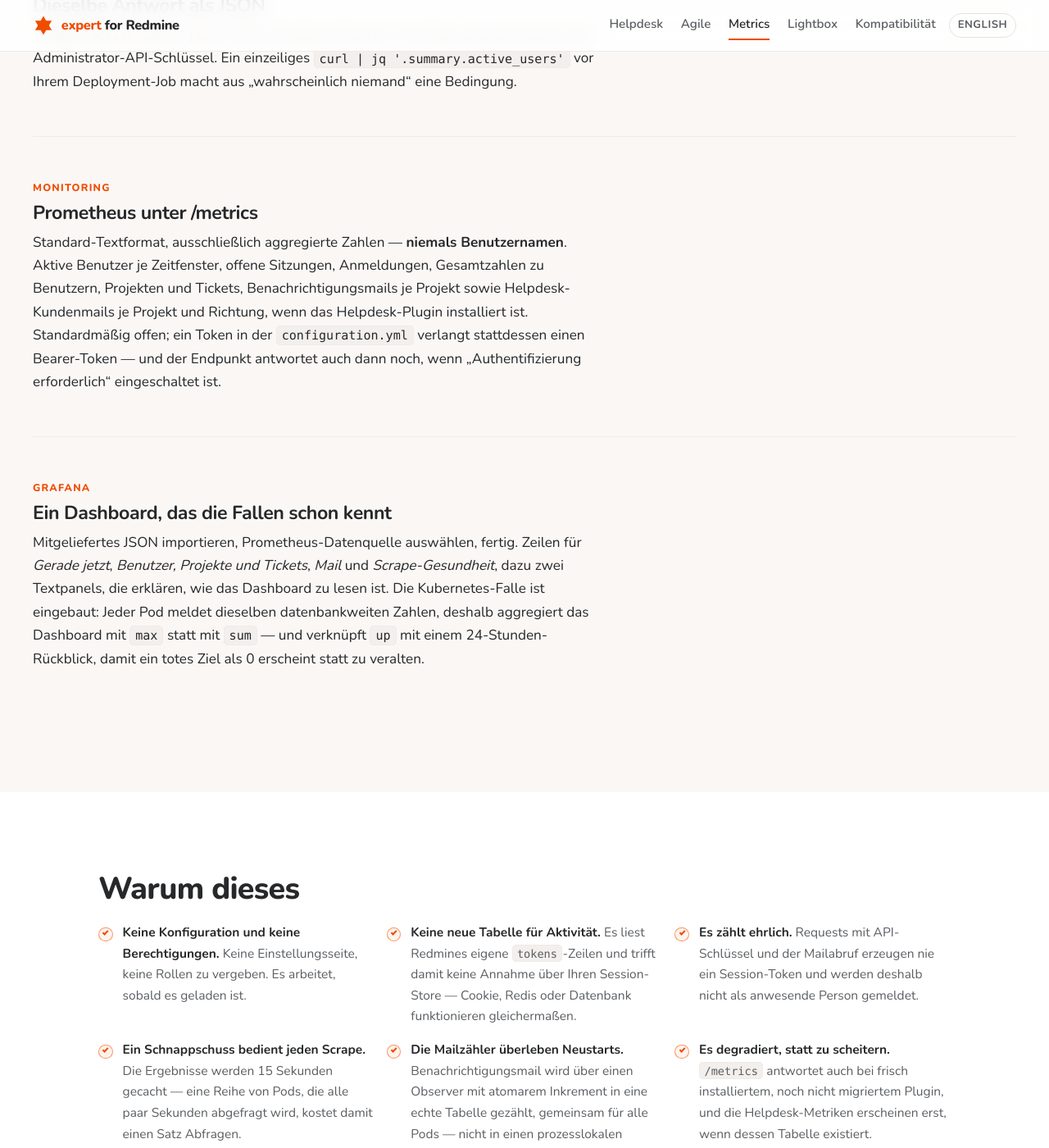
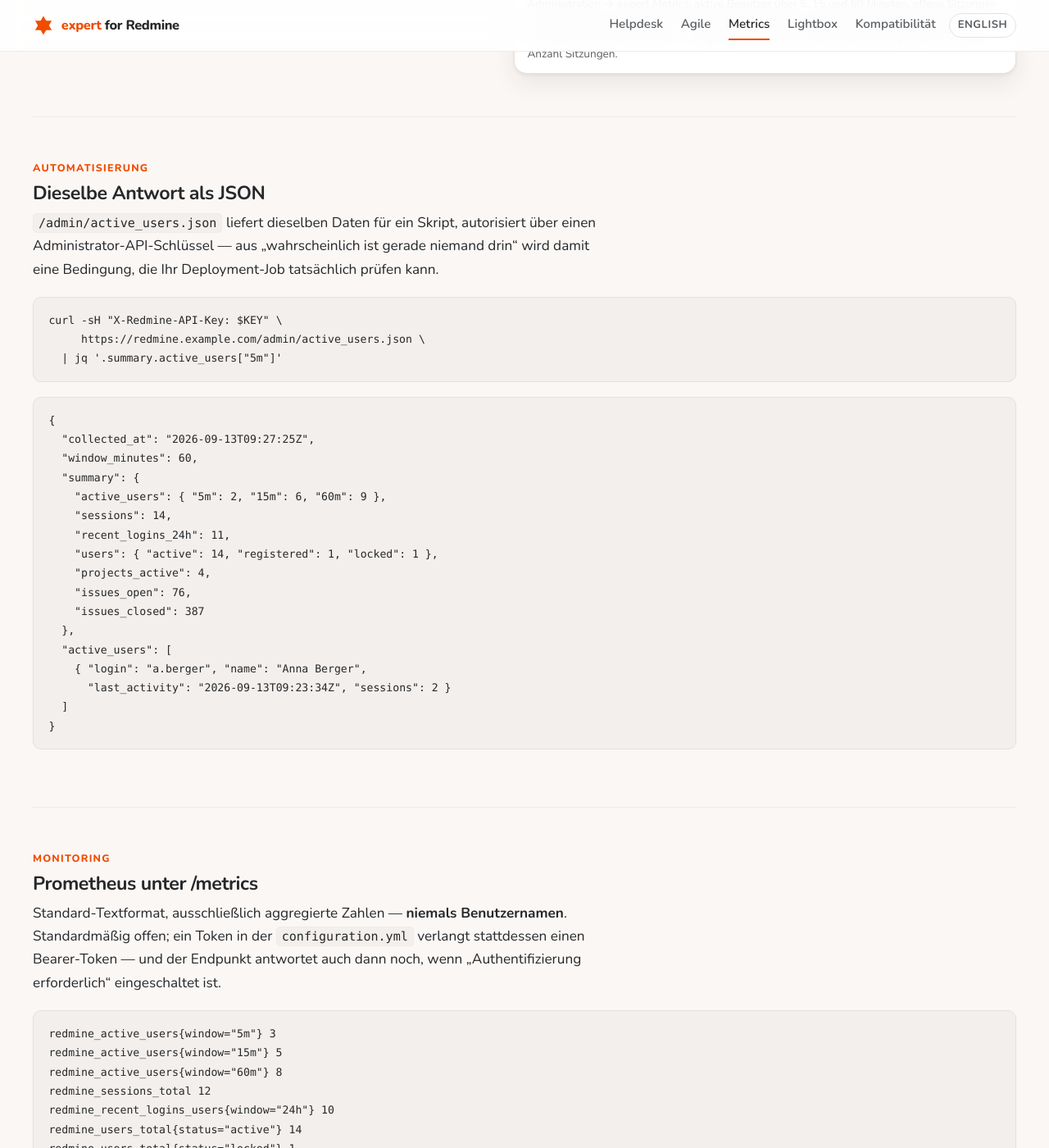
Before and after one commit to expertZentrale/redmine-plugins, a Jekyll site: the page built from de/metrics.md, in a window 1280 px wide and 1400 px high, scrolled down 1311 px. Shown: the whole window at 82% size. Built offline with Jekyll 4.4.1, drawn with Linux system fonts in a browser that asks for light colours; some of the changed text lies outside the part shown.

Commit message:
Added: real screenshots for expert Metrics, and a capture harness
The metrics page was the one carrying feature text with no images, because
this plugin has no per-project surface to isolate: its admin page lists
every user active anywhere in the installation and /metrics reports
installation-wide totals, so a screenshot taken against the dev stack
would have published production data.

Captured instead from the clean screenshots stack, seeded by the plugin's
new scripts/seed_screenshot_demo.rb - 14 users with backdated session
tokens spread across the 5/15/60-minute windows, four projects, 463
issues, notification counters and helpdesk mail volumes.

tools/capture/capture.mjs drives it: signs in, sets the capture user's
Redmine language (which is what actually decides the locale - not an
Accept-Language header), visits each URL from shots.json, and trims the
slab of empty white that Redmine's min-height'd content column leaves
under an element screenshot.

The JSON and /metrics features lost their planned screenshots and gained
real code blocks instead. A picture of monospaced text is worse than the
text: this way it is selectable, it themes with the page, it costs no
image weight, and the values are the genuine output of the seeded stack
rather than something typed by hand.

Co-Authored-By: Claude Opus 5 (1M context) <noreply@anthropic.com>

````diff
--- a/_data/shots.yml
+++ b/_data/shots.yml
@@ -32,3 +32,8 @@ helpdesk:
     06-reply: {w: 1440, h: 357}
     08-mailbox-form: {w: 1440, h: 2085}
     11-ticket-dashboard: {w: 1280, h: 3191}
+metrics:
+  de:
+    01-active-users: {w: 1440, h: 765}
+  en:
+    01-active-users: {w: 1440, h: 765}
--- a/de/metrics.md
+++ b/de/metrics.md
@@ -24,6 +24,11 @@ features:
   - kicker: Gerade jetzt
     title: Wer tatsächlich drin ist
     shot: 01-active-users
+    caption: >-
+      Administration → expert Metrics: aktive Benutzer über 5, 15 und 60
+      Minuten, offene Sitzungen und Anmeldungen der letzten 24 Stunden, darunter
+      eine Tabelle aller Benutzer mit einer Anfrage in der letzten Stunde —
+      Mitgliedsname, Name, letzte Aktivität, angemeldet seit und Anzahl Sitzungen.
     body: >-
       Ein Eintrag **expert Metrics** im Administrationsmenü listet jeden Benutzer
       mit einem Request in den letzten 60 Minuten, den jüngsten zuerst: Login,
@@ -34,25 +39,66 @@ features:
 
   - kicker: Automatisierung
     title: Dieselbe Antwort als JSON
-    shot: 02-json
-    body: >-
+    body: |-
       `/admin/active_users.json` liefert dieselben Daten für ein Skript,
-      autorisiert über einen Administrator-API-Schlüssel. Ein einzeiliges
-      `curl | jq '.summary.active_users'` vor Ihrem Deployment-Job macht aus
-      „wahrscheinlich niemand“ eine Bedingung.
+      autorisiert über einen Administrator-API-Schlüssel — aus „wahrscheinlich
+      ist gerade niemand drin“ wird damit eine Bedingung, die Ihr
+      Deployment-Job tatsächlich prüfen kann.
+
+      ```bash
+      curl -sH "X-Redmine-API-Key: $KEY" \
+           https://redmine.example.com/admin/active_users.json \
+        | jq '.summary.active_users["5m"]'
+      ```
+
+      ```json
+      {
+        "collected_at": "2026-09-13T09:27:25Z",
+        "window_minutes": 60,
+        "summary": {
+          "active_users": { "5m": 2, "15m": 6, "60m": 9 },
+          "sessions": 14,
+          "recent_logins_24h": 11,
+          "users": { "active": 14, "registered": 1, "locked": 1 },
+          "projects_active": 4,
+          "issues_open": 76,
+          "issues_closed": 387
+        },
+        "active_users": [
+          { "login": "a.berger", "name": "Anna Berger",
+            "last_activity": "2026-09-13T09:23:34Z", "sessions": 2 }
+        ]
+      }
+      ```
 
   - kicker: Monitoring
     title: Prometheus unter /metrics
-    shot: 03-metrics-endpoint
-    body: >-
+    body: |-
       Standard-Textformat, ausschließlich aggregierte Zahlen — **niemals
-      Benutzernamen**. Aktive Benutzer je Zeitfenster, offene Sitzungen,
-      Anmeldungen, Gesamtzahlen zu Benutzern, Projekten und Tickets,
-      Benachrichtigungsmails je Projekt sowie Helpdesk-Kundenmails je Projekt und
-      Richtung, wenn das Helpdesk-Plugin installiert ist. Standardmäßig offen;
-      ein Token in der `configuration.yml` verlangt stattdessen einen
-      Bearer-Token — und der Endpunkt antwortet auch dann noch, wenn
-      „Authentifizierung erforderlich“ eingeschaltet ist.
+      Benutzernamen**. Standardmäßig offen; ein Token in der
+      `configuration.yml` verlangt stattdessen einen Bearer-Token — und der
+      Endpunkt antwortet auch dann noch, wenn „Authentifizierung erforderlich“
+      eingeschaltet ist.
+
+      ```
+      redmine_active_users{window="5m"} 3
+      redmine_active_users{window="15m"} 5
+      redmine_active_users{window="60m"} 8
+      redmine_sessions_total 12
+      redmine_recent_logins_users{window="24h"} 10
+      redmine_users_total{status="active"} 14
+      redmine_users_total{status="locked"} 1
+      redmine_projects_total{status="active"} 4
+      redmine_issues_total{state="open"} 76
+      redmine_issues_total{state="closed"} 387
+      redmine_notifications_sent_total{project="customer-support"} 412
+      redmine_helpdesk_mails_total{project="customer-support",direction="in"} 148
+      redmine_helpdesk_mails_total{project="customer-support",direction="out"} 131
+      redmine_info{redmine_version="7.0.0.stable",plugin_version="1.1.1"} 1
+      ```
+
+      Die Helpdesk-Zeilen erscheinen nur, wenn expert Helpdesk installiert ist;
+      keines der beiden Plugins setzt das andere voraus.
 
   - kicker: Grafana
     title: Ein Dashboard, das die Fallen schon kennt
````
Also changed, not shown: metrics.md (+55 -9 lines), tools/capture/capture.mjs (added, +91 -0 lines), tools/capture/shots.json (added, +23 -0 lines), assets/img/shots/metrics/de/01-active-users.webp (added), assets/img/shots/metrics/de/01-active-users@2x.webp (added), assets/img/shots/metrics/en/01-active-users.webp (added), assets/img/shots/metrics/en/01-active-users@2x.webp (added).
